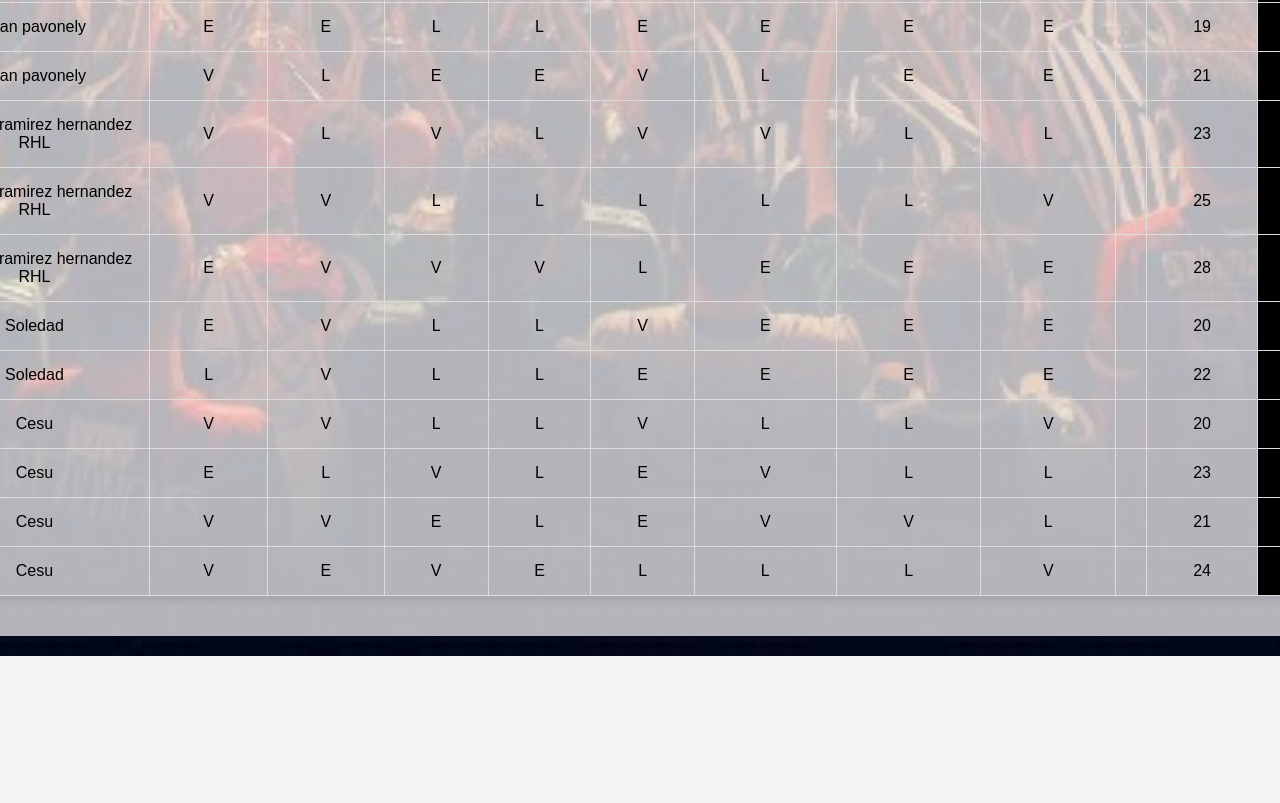
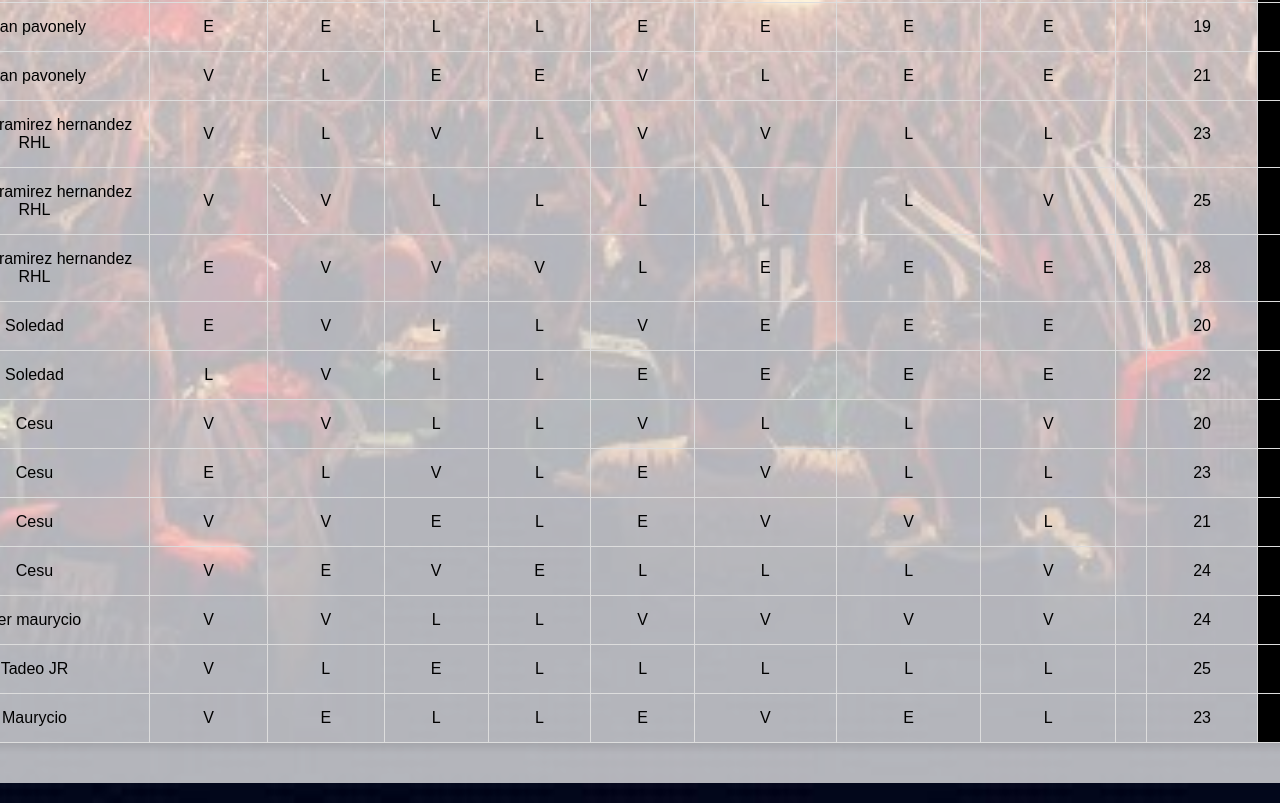
Before and after one commit to quinelomar/quinelomars, a plain HTML site: page tabla_resultados.html in a window 1280 px wide. Shown: the part 2885-3688 px from the top of the page. Before the commit the page ends 3541 px from the top, so only its background shows below. Drawn offline with Linux system fonts and the light colour scheme.

Commit message:
Update tabla_resultados.html

```diff
--- a/tabla_resultados.html
+++ b/tabla_resultados.html
@@ -463,6 +463,18 @@
   <td>Cesu</td>
   <td>V</td><td>E</td><td>V</td><td>E</td><td>L</td><td>L</td><td>L</td><td>V</td><td></td><td>24</td><td>0</td>
 </tr>
+<tr>
+  <td>Fer maurycio</td>
+  <td>V</td><td>V</td><td>L</td><td>L</td><td>V</td><td>V</td><td>V</td><td>V</td><td></td><td>24</td><td>0</td>
+</tr>
+<tr>
+  <td>Tadeo JR</td>
+  <td>V</td><td>L</td><td>E</td><td>L</td><td>L</td><td>L</td><td>L</td><td>L</td><td></td><td>25</td><td>0</td>
+</tr>
+<tr>
+  <td>Maurycio</td>
+  <td>V</td><td>E</td><td>L</td><td>L</td><td>E</td><td>V</td><td>E</td><td>L</td><td></td><td>23</td><td>0</td>
+</tr>
             <!-- Agrega más filas según la cantidad de participantes -->
         </tbody>
     </table>
```
